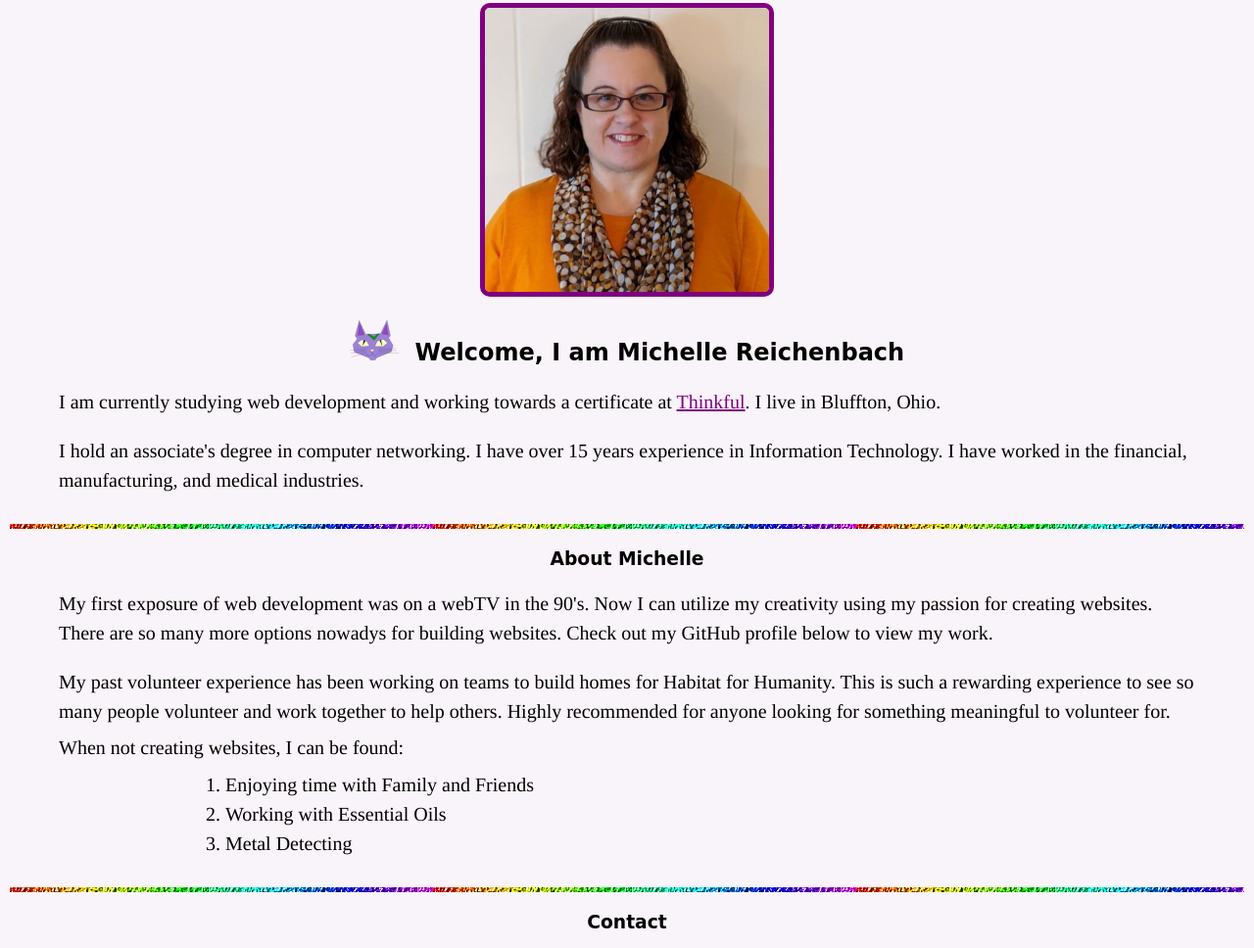
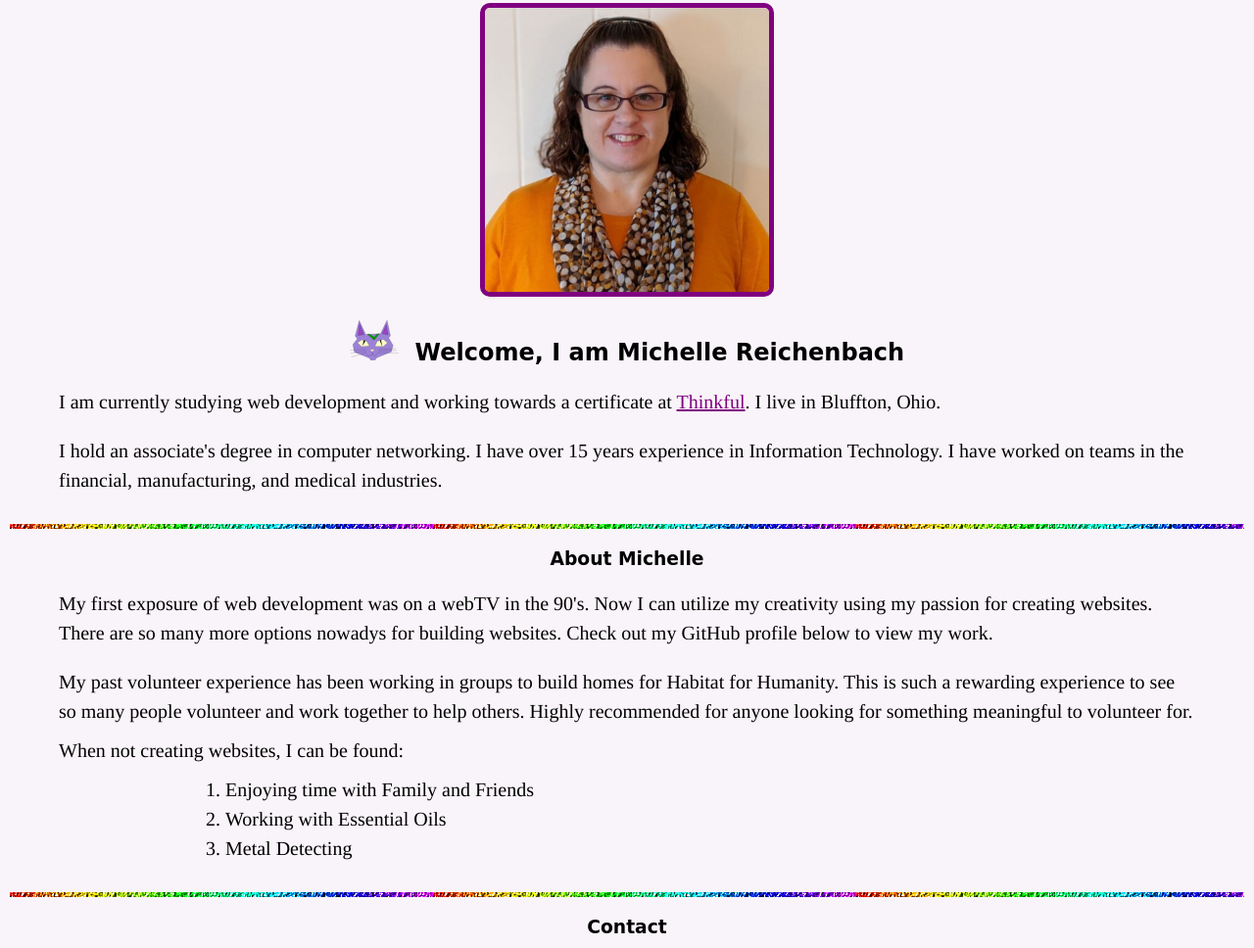
Before and after one commit to shellreich/portfolio, a plain HTML site: page index.html in a window 1280 px wide. Shown: the part 359-1327 px from the top of the page at 98% size. Drawn offline with nearby package versions, Linux system fonts and the light colour scheme; a script that the page names is missing.

Commit message:
Add files via upload

```diff
--- a/index.html
+++ b/index.html
@@ -36,7 +36,7 @@
     <article>
       <h2> <img class="cat" src="images/cat.svg" width="50" alt="Purple cat image" />&nbsp; Welcome, I am Michelle Reichenbach</h2>
      <p>I am currently studying web development and working towards a certificate at <a href="http://thinkful.com" target="_blank">Thinkful</a>. I live in Bluffton, Ohio.</p>
-      <p>I hold an associate's degree in computer networking. I have over 15 years experience in Information Technology. I have worked in the financial, manufacturing, and medical industries.</p>
+      <p>I hold an associate's degree in computer networking. I have over 15 years experience in Information Technology. I have worked on teams in the financial, manufacturing, and medical industries.</p>
     </article>
 
 <hr>
@@ -45,7 +45,7 @@
 <article>
   <h3>About Michelle</h3>
     <p>My first exposure of web development was on a webTV in the 90's. Now I can utilize my creativity using my passion for creating websites. There are so many more options nowadys for building websites. Check out my GitHub profile below to view my work.</p>
-   <p>My past volunteer experience has been working on teams to build homes for Habitat for Humanity. This is such a rewarding experience to see so many people volunteer and work together to help others. Highly recommended for anyone looking for something meaningful to volunteer for.</p>
+   <p>My past volunteer experience has been working in groups to build homes for Habitat for Humanity. This is such a rewarding experience to see so many people volunteer and work together to help others. Highly recommended for anyone looking for something meaningful to volunteer for.</p>
   <p class="space">When not creating websites, I can be found:</p>
     <ol class="list">
       <li>Enjoying time with Family and Friends</li>
--- a/style.css
+++ b/style.css
@@ -55,7 +55,7 @@ p, li {
 }
 
 .space {
-  line-height: 5px;
+  line-height: 10px;
 }
 
 /*  indents the lists to push left to start near the start of the hr line to balance text */
```
